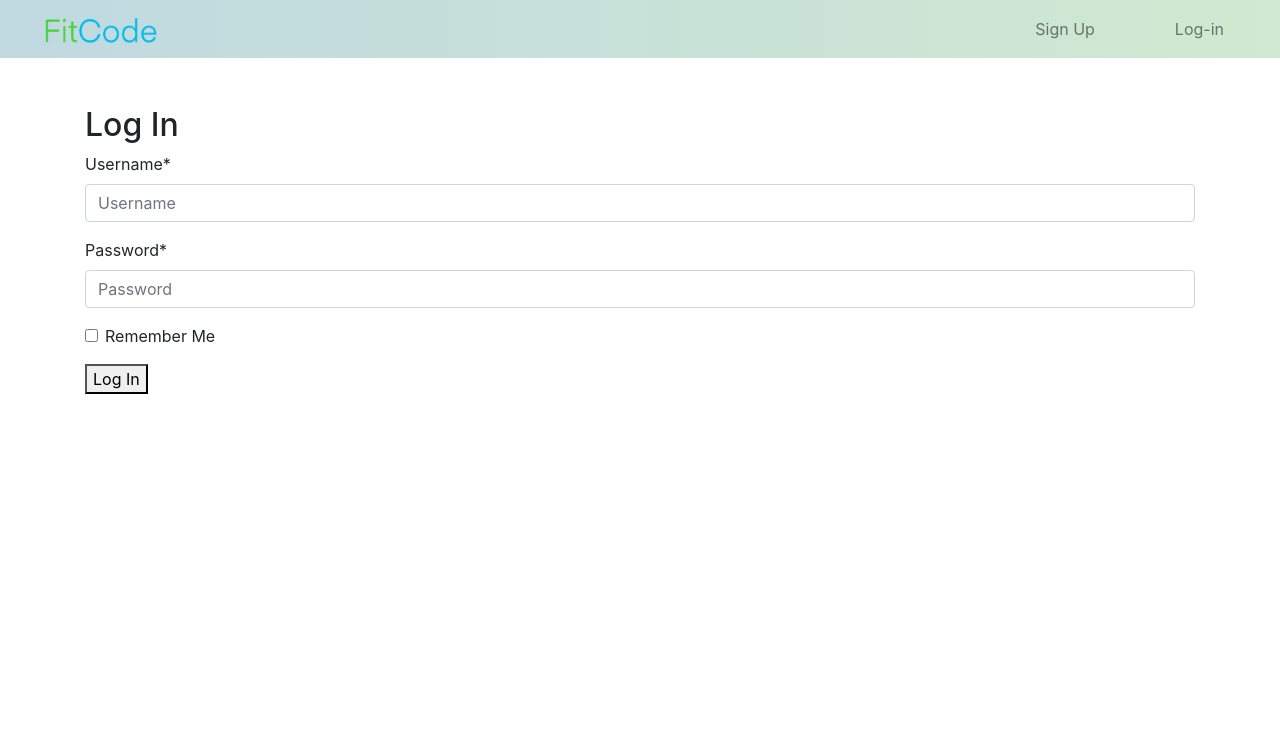
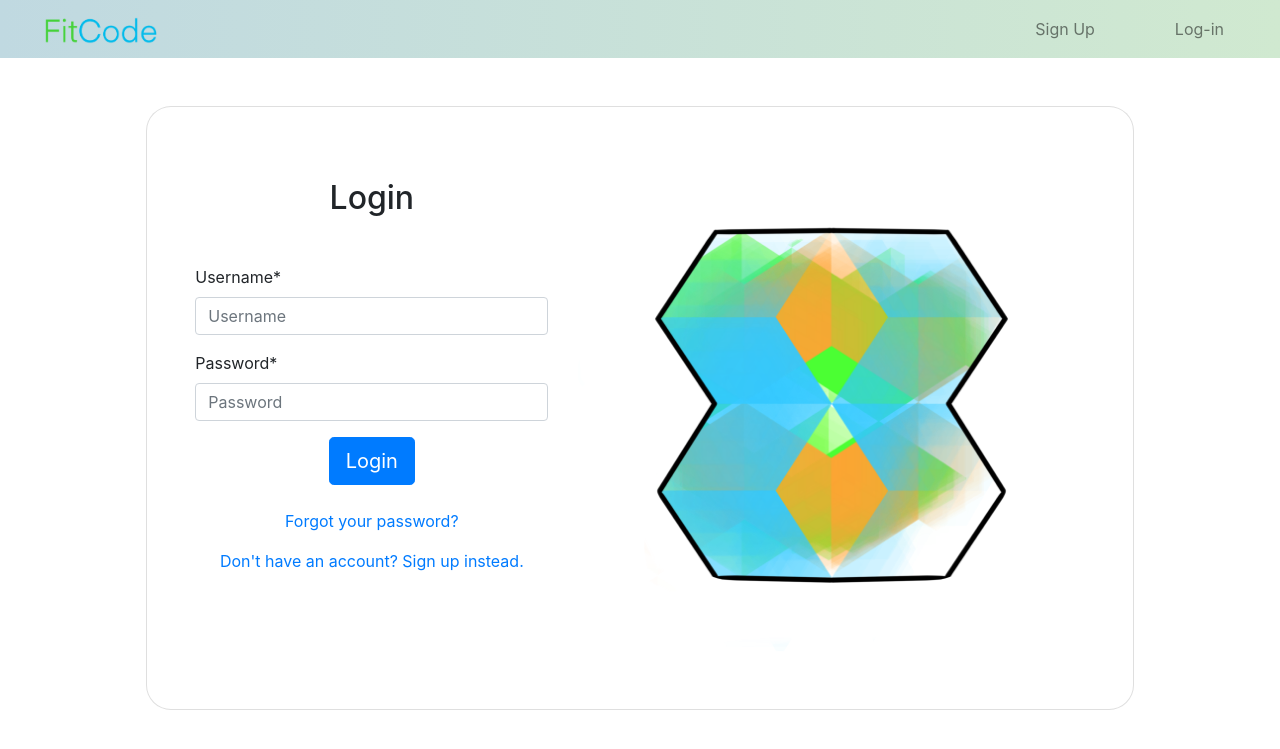
Before and after one commit to Chahat08/FitCode, a Django app: page /accounts/login/ in a window 1280 px wide. Shown: the top 749 px of the page. Run offline with Django 3.2, Linux system fonts and the light colour scheme; parts of the project's set-up code (start-up, migrations or seed data) failed here and were passed over; some libraries are stand-ins or nearby versions.

Commit message:
template for login page changed

```diff
--- a/config/settings.py
+++ b/config/settings.py
@@ -176,3 +176,4 @@ AUTHENTICATION_BACKENDS = (
 EMAIL_BACKEND='django.core.mail.backends.console.EmailBackend'
 LOGIN_REDIRECT_URL = 'home'
 ACCOUNT_LOGOUT_REDIRECT = 'home'
+ACCOUNT_SESSION_REMEMBER=True
--- a/templates/account/login.html
+++ b/templates/account/login.html
@@ -1,11 +1,48 @@
 {% extends '_base.html' %}
 {% load crispy_forms_tags %}
+{% load static %}
+
 {% block title %}Log In{% endblock title %}
+
 {% block content %}
-<h2>Log In</h2>
-<form method="post">
-    {% csrf_token %}
-    {{ form|crispy }}
-    <button type="submit">Log In</button>
-</form>
+
+
+<div class="container h-100">
+    <div class="row d-flex justify-content-center align-items-center h-100">
+        <div class="col-lg-12 col-xl-11">
+            <div class="card text-black" style="border-radius: 25px;">
+                <div class="card-body p-md-5">
+                    <div class="row justify-content-center">
+
+                        <div class="col-md-10 col-lg-6 col-xl-7 d-flex align-items-center order-1 order-lg-2">
+
+                            <img src="{% static 'img/logo.png' %}" class="img-fluid" alt="Sample image">
+
+                        </div>
+
+                        <div class="col-md-10 col-lg-6 col-xl-5 order-2 order-lg-1">
+
+                            <h2 class="text-center fw-bold mb-5 mx-1 mx-md-4 mt-4">Login</h2>
+
+
+                            <form method="post">
+                                {% csrf_token %}
+                                {{ form|crispy }}
+                                <div class="d-flex justify-content-center mx-4 mb-3 mb-lg-4">
+                                    <button type="submit" class="btn btn-primary btn-lg">Login</button>
+                                </div>
+
+                            </form>
+
+                            <p class="text-center fs-10 mx-1 mx-md-4 mt-4"><a href="{% url 'account_reset_password' %}">Forgot your password?</a></p>
+                            <p class="text-center fs-10 mb-5 mx-1 mx-md-4"><a href="{% url 'account_signup' %}">Don't have an account? Sign up instead.</a></p>
+                        </div>
+
+                    </div>
+                </div>
+            </div>
+        </div>
+    </div>
+</div>
+
 {% endblock content %}
```
